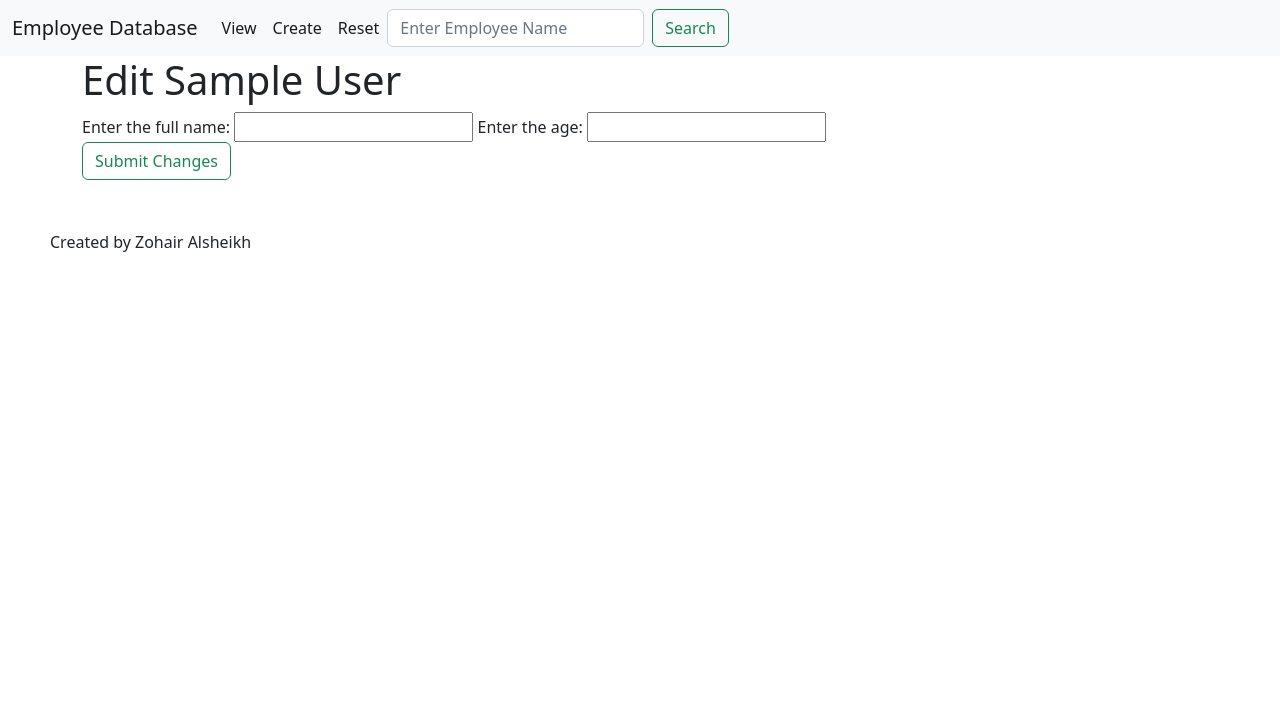
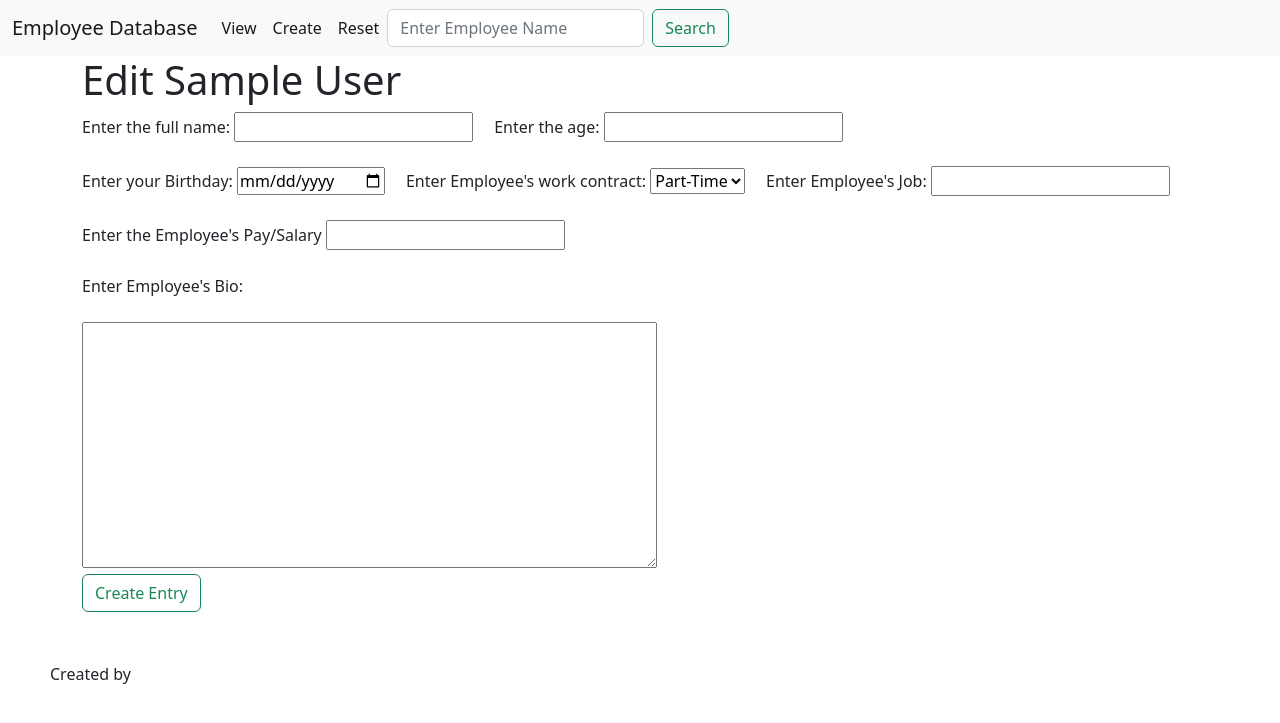
Before and after one commit to AridArab/Employee-Database, a Flask app: page /1/edit in a window 1280 px wide. Shown: the top 723 px of the page. Run offline with Flask 3, Linux system fonts and the light colour scheme; tables that the repository leaves empty hold one stand-in row (values such as "Sample post").

Commit message:
Final Update

```diff
--- a/main.py
+++ b/main.py
@@ -1,8 +1,7 @@
 from flask import Flask, request, render_template, url_for, flash, redirect
-from flask_sqlalchemy import SQLAlchemy
 from datetime import date
-from models import db, basedir, Employee, Administrator
-import jwt
+from models import db, basedir, Employee
+import uuid
 import os
 
 
@@ -12,96 +11,156 @@ app = Flask(__name__)
 
 # App configurations to set the location of the database, and disable the tracking of modificatons
 app.config['SQLALCHEMY_DATABASE_URI'] = 'sqlite:///' + os.path.join(basedir, 'database.db')
-app.config['SECRET_KEY'] = '6d22d47e-cca3-4e44-8f89-0883a7b38f61'
+app.config['SECRET_KEY'] = '958e1be3-0c1b-4399-8938-7b346f7337dd'
 app.config['SQLALCHEMY_TRACK_MODIFICATIONS'] = False
 
 # Initializes the database and connects it to the app
 db.init_app(app)
 
-
 @app.route('/', methods=("GET", "POST"))
 def index():
+
     if request.method == "POST":
+
         return redirect('view')
+
     return render_template('index.html')
 
 
 # App route for the page to view the database
 @app.route('/view', methods=("GET", "POST"))
 def view():
+
     employed = Employee.query.all()
+
     return render_template('view.html', employees=employed, public = True)
 
-@app.route('/<int:id>')
+@app.route('/<int:id>', methods=("GET", "POST"))
 def viewSpecific(id):
+
     employee = Employee.query.get_or_404(id)
+
+    if request.method == "POST":
+        db.session.delete(employee)
+        db.session.commit()
+        return redirect(url_for('view'))
+
     return render_template('view_specific.html', employee=employee)
 
 @app.route('/create', methods=("GET", "POST"))
 def create():
+
     if request.method == 'POST':
+
         name = request.form['fullname']
-        age = (request.form['age'])
+        age = request.form['age']
+        birthday = request.form['birthdate']
+        worktype = request.form['typeofwork']
+        job = request.form['job']
+        pay = request.form['money']
+        bio = request.form['bio']
+
         if not name or not age:
+
             flash("Please enter valid values")
+
         else:
+
             dateJoined = date.today()
-            createdEmployee = Employee(name=name, age=age, dateJoined=dateJoined)
+
+            createdEmployee = Employee(name=name, age=age, birthday=birthday, worktype=worktype, job=job, pay=pay, bio=bio, dateJoined=dateJoined)
+
             db.session.add(createdEmployee)
             db.session.commit()
 
             return redirect(url_for('view'))
+
     return render_template('create.html')
 
 @app.route('/<int:id>/edit', methods=("GET", "POST"))
 def edit(id):
+
     employee = Employee.query.get_or_404(id)
 
     if request.method == "POST":
+
         name = request.form['fullname']
         age = request.form['age']
+        birthday = request.form['birthdate']
+        worktype = request.form['typeofwork']
+        job = request.form['job']
+        pay = request.form['money']
+        bio = request.form['bio']
+
         if not name or not age:
+
             flash("Please enter the new values")
+
         else:
+
             dateJoined = date.today()
             employee.name = name
             employee.age = int(age)
+            employee.birthday = birthday
+            employee.worktype = worktype
+            employee.job = job
+            employee.pay = pay
+            employee.bio = bio
             employee.dateJoined = dateJoined
+
             db.session.add(employee)
             db.session.commit()
+
             return redirect(url_for('view'))
+
     return render_template('edit.html', employee=employee)
 
 
 @app.route('/<int:id>/delete', methods=("GET", "POST"))
 def delete(id):
+
     employee = Employee.query.get_or_404(id)
 
     try:
+
         db.session.delete(employee)
         db.session.commit()
+
         return redirect(url_for('view'))
+
     except:
+
         return "Unsuccessfull"
 
 @app.route('/reset', methods=("GET", "POST"))
 def reset():
+
     if request.method == "POST":
+
         db.drop_all()
         db.create_all()
+
         return redirect(url_for('view'))
+
     return render_template('reset.html')
 
 @app.route('/search', methods=('GET', 'POST'))
 def search():
+
     resulted = []
     listdb = Employee.query.with_entities(Employee.name).all()
     entered = request.args.get('searched').lower()
+
     if isinstance(entered, str):
+
         for i in listdb:
+
             if entered in str(i).lower():
+
                 resulted.append(str(i)[2:-3])
+
         return render_template('search.html', resulted=resulted, Employee=Employee, entered=entered)
+
     return render_template('search.html', listdb=listdb, Employee=Employee, entered=entered)
 
 
--- a/templates/base.html
+++ b/templates/base.html
@@ -40,7 +40,7 @@
   </div>
   <div class="credits">
     <p>
-      Created by Zohair Alsheikh
+      Created by
     </p>
   </div>
   <script src="https://cdn.jsdelivr.net/npm/bootstrap@5.2.2/dist/js/bootstrap.bundle.min.js" integrity="sha384-OERcA2EqjJCMA+/3y+gxIOqMEjwtxJY7qPCqsdltbNJuaOe923+mo//f6V8Qbsw3" crossorigin="anonymous"></script>
--- a/templates/edit.html
+++ b/templates/edit.html
@@ -13,10 +13,30 @@
             {% endwith %}
             <label for="fullname">Enter the full name:</label>
             <input type="text" name="fullname">
+            &nbsp;&nbsp;&nbsp;
             <label for="age">Enter the age:</label>
             <input type="number" name="age">
+            <br><br>
+            <label for="birthdate">Enter your Birthday:</label>
+            <input type="date" name="birthdate">
+            &nbsp;&nbsp;&nbsp;
+            <label for="typeofwork">Enter Employee's work contract:</label>
+            <select id="typeofwork" name="typeofwork">
+                <option value="part">Part-Time</option>
+                <option value="full">Full-Time</option>
+                <option value="intern">Intern</option>
+            </select>
+            &nbsp;&nbsp;&nbsp;
+            <label for="job">Enter Employee's Job:</label>
+            <input type="text" name="job">
+            <br><br>
+            <label for="money">Enter the Employee's Pay/Salary</label>
+            <input type="number" name="money">
+            <br><br>
+            <label for="bio">Enter Employee's Bio:</label>
+            <br><br>
+            <textarea name="bio" rows="10" cols="60"></textarea>
             <br>
-            <button class="btn btn-outline-success" type="submit">Submit Changes</button>
-        </form>
+            <button class="btn btn-outline-success" type="submit">Create Entry</button>
     </div>
 {% endblock %}
--- a/templates/view.html
+++ b/templates/view.html
@@ -15,7 +15,7 @@
                             <p>Date joined: {{ employee.dateJoined }}</p>
                         </b>
                         <a href="{{ url_for('edit', id=employee.id) }}">Edit</a>
-                        <a href="{{ url_for('delete', id=employee.id) }}">Delete</a>
+                        <a href="{{ url_for('viewSpecific', id=employee.id) }}">View</a>
                     </div>
                 </div>
             {% endfor %}
```
Also changed, not shown: models.py (+0 -10 lines), requirements.txt (+0 -22 lines), templates/create.html (+20 -2 lines), templates/view_specific.html (+21 -1 lines), static/styling.css (line endings or trailing spaces).
